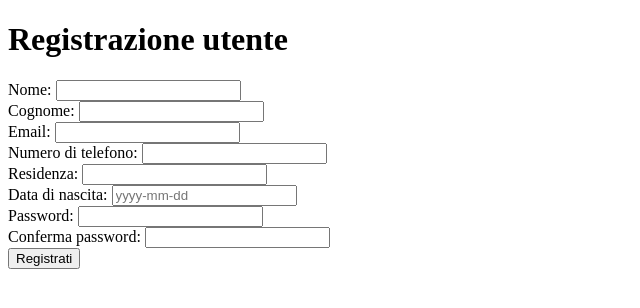
After one commit to FedericoDiMaio/projects, a PHP site: page /progetti_bdc/train_station/registrazione.php in a window 1280 px wide. The commit adds this page. Shown: the top 308 px of the page, without its empty margins (0-640 px from the left). Run offline with PHP 8.4, Linux system fonts and the light colour scheme.

Commit message:
add registrazione e utente

```diff
--- a/index.php
+++ b/index.php
@@ -2,7 +2,7 @@
 <html>
 <head>
 	<title>Basi Di Dati</title>
-<link rel="stylesheet" href="./newStart.css">
+
 </head>
 <body>
 	<header>
--- a/train_station/landing.php
+++ b/train_station/landing.php
@@ -39,7 +39,7 @@
 
         echo 'Selected workstation: ' . htmlspecialchars($workstation_data['nome_stazione']) . '<br>';
         echo 'Selected direction: ' . htmlspecialchars($selected_direction) . '<br>';
-        echo 'Round trip: ' . ($round_trip ? 'Yes' : 'No') . '<br>';
+
         //  TODO Aggiungi il codice per ottenere e visualizzare $km_stazione
     }
     ?>
@@ -47,8 +47,8 @@
         <div class="logo">TrainStation</div>
         <nav>
             <ul>
-                <li><a href="./login/login.php">Login</a></li>
-                <li><a href="./registrazione/registrazione.php">Signup</a></li>
+                <li><a href="./login.php">Login</a></li>
+                <li><a href="./registrazione.php">Signup</a></li>
             </ul>
         </nav>
     </header>
--- /dev/null
+++ b/train_station/registrazione.php
@@ -0,0 +1,50 @@
+<!DOCTYPE html>
+<html>
+  <head>
+    <meta charset="utf-8">
+    <title>Registrazione utente</title>
+
+  </head>
+  <body>
+    <header>
+      <h1>Registrazione utente</h1>
+    </header>
+    <form action="../login/utility/saveregistrazione.php" method="POST">
+      <div class="form-row">
+        <label for="nome">Nome:</label>
+        <input type="text" id="nome" name="nome" required>
+      </div>
+      <div class="form-row">
+        <label for="cognome">Cognome:</label>
+        <input type="text" id="cognome" name="cognome" required>
+      </div>
+      <div class="form-row">
+        <label for="email">Email:</label>
+        <input type="email" id="email" name="email" required>
+      </div>
+      <div class="form-row">
+        <label for="telefono">Numero di telefono:</label>
+        <input type="tel" id="telefono" name="telefono" required>
+      </div>
+      <div class="form-row">
+        <label for="residenza">Residenza:</label>
+        <input type="text" id="residenza" name="residenza" required>
+      </div>
+      <div class="form-row">
+        <label for="data_di_nascita">Data di nascita:</label>
+        <input placeholder="yyyy-mm-dd" type="text" id="data_di_nascita" name="data_di_nascita" required>
+      </div>
+      <div class="form-row">
+        <label for="password">Password:</label>
+        <input type="password" id="password" name="password" required>
+      </div>
+      <div class="form-row">
+        <label for="conferma_password">Conferma password:</label>
+      <input type="password" id="conferma_password" name="conferma_password" required>
+    </div>
+
+    <div class="form-row">
+      <input type="submit" value="Registrati">
+    </div>
+  </form>
+</body>
```
Also changed, not shown: train_station/login.php (added, +31 -0 lines).
